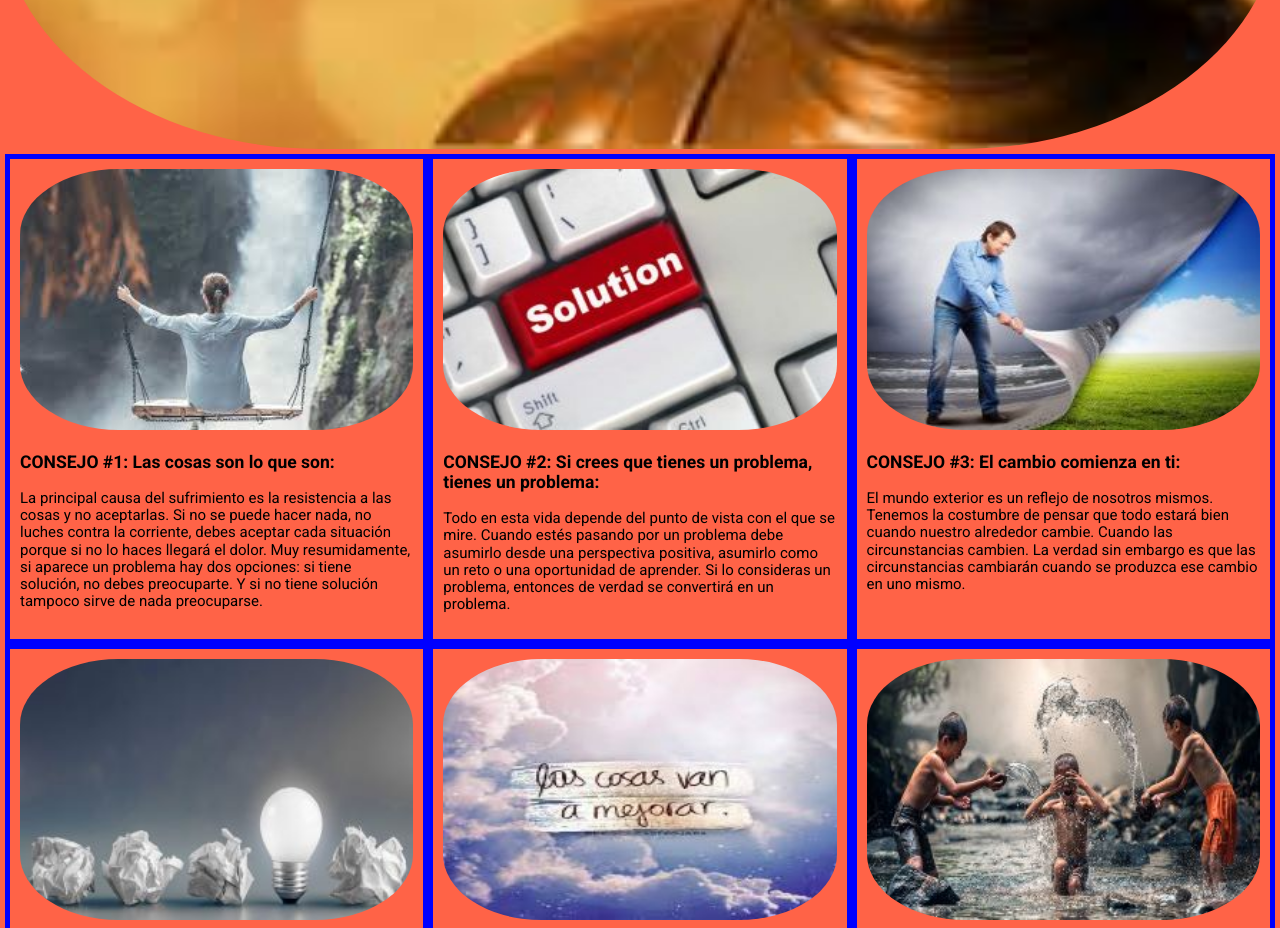
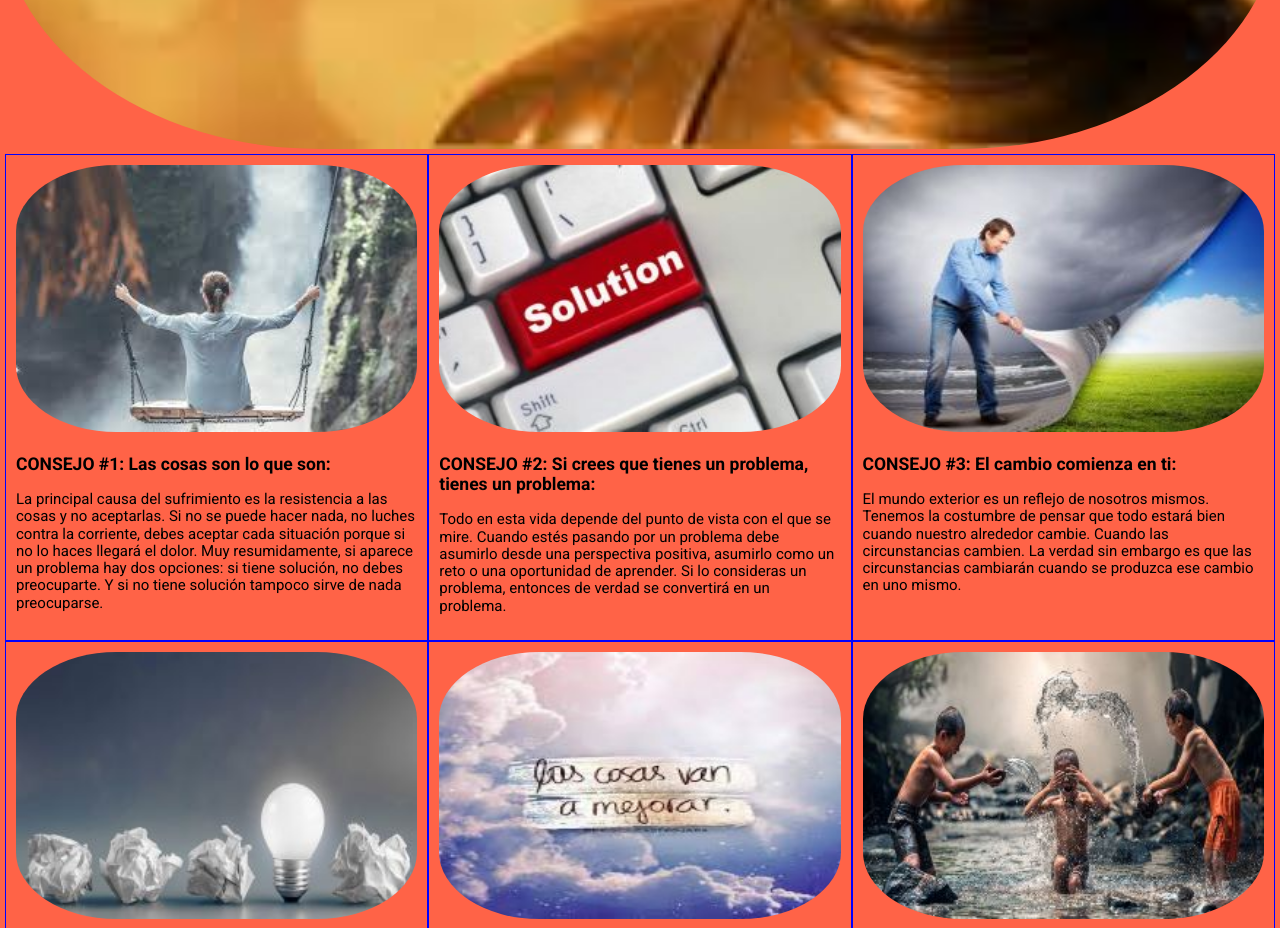
Before and after one commit to sadaga1104/Consejos_Buda, a plain HTML site: page index.html in a window 1280 px wide. Shown: the part 884-1812 px from the top of the page. Drawn offline with Linux system fonts and the light colour scheme.

Commit message:
Add files via upload

```diff
--- a/style.css
+++ b/style.css
@@ -38,7 +38,7 @@ div .bloque-img-consejo cuadrado-perfecto {
 .columna-33 {
     width: 33.33%;
     padding: 10px 10px;
-    border: 5px solid blue;
+    border: 1px solid blue;
 }
 
 .container img {
```
